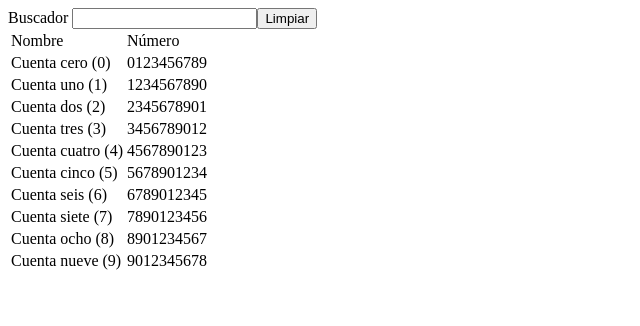
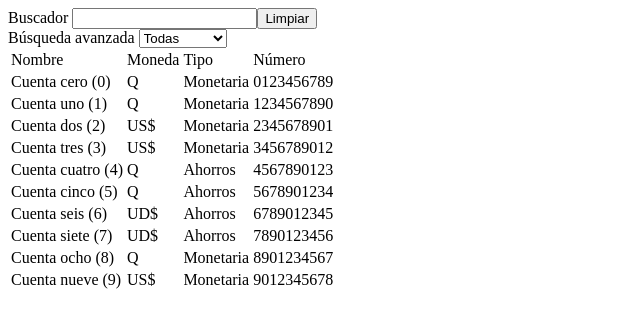
Before and after one commit to jorgeluh/FiltradoTablas, a plain HTML site: page index.html in a window 1280 px wide. Shown: the whole page, without its empty margins (0-640 px from the left). Drawn offline with nearby package versions, Linux system fonts and the light colour scheme.

Commit message:
Filtro para búsqueda avanzada.

```diff
--- a/index.html
+++ b/index.html
@@ -9,52 +9,84 @@
             Buscador <input type="text" id="buscador" /><button type="button" id="limpiar">Limpiar</button>
         </div>
         <div>
+            Búsqueda avanzada
+            <select id="avanzada">
+                <option value="todas">Todas</option>
+                <option value="Q">Quetzales</option>
+                <option value="USD">Dólares</option>
+                <option value="monetaria">Monetarias</option>
+                <option value="ahorros">Ahorros</option>
+            </select>
+        </div>
+        <div>
             <table id="cuentas">
                 <thead>
                     <tr>
                         <td>Nombre</td>
+                        <td>Moneda</td>
+                        <td>Tipo</td>
                         <td>Número</td>
                     </tr>
                 </thead>
                 <tbody>
-                    <tr class="filaCuenta">
+                    <tr class="filaCuenta todas monetaria Q">
                         <td class="nombre">Cuenta cero (0)</td>
+                        <td>Q</td>
+                        <td>Monetaria</td>
                         <td>0123456789</td>
                     </tr>
-                    <tr class="filaCuenta">
+                    <tr class="filaCuenta todas monetaria Q">
                         <td class="nombre">Cuenta uno (1)</td>
+                        <td>Q</td>
+                        <td>Monetaria</td>
                         <td>1234567890</td>
                     </tr>
-                    <tr class="filaCuenta">
+                    <tr class="filaCuenta todas monetaria USD">
                         <td class="nombre">Cuenta dos (2)</td>
+                        <td>US$</td>
+                        <td>Monetaria</td>
                         <td>2345678901</td>
                     </tr>
-                    <tr class="filaCuenta">
+                    <tr class="filaCuenta todas monetaria USD">
                         <td class="nombre">Cuenta tres (3)</td>
+                        <td>US$</td>
+                        <td>Monetaria</td>
                         <td>3456789012</td>
                     </tr>
-                    <tr class="filaCuenta">
+                    <tr class="filaCuenta todas ahorros Q">
                         <td class="nombre">Cuenta cuatro (4)</td>
+                        <td>Q</td>
+                        <td>Ahorros</td>
                         <td>4567890123</td>
                     </tr>
-                    <tr class="filaCuenta">
+                    <tr class="filaCuenta todas ahorros Q">
                         <td class="nombre">Cuenta cinco (5)</td>
+                        <td>Q</td>
+                        <td>Ahorros</td>
                         <td>5678901234</td>
                     </tr>
-                    <tr class="filaCuenta">
+                    <tr class="filaCuenta todas ahorros USD">
                         <td class="nombre">Cuenta seis (6)</td>
+                        <td>UD$</td>
+                        <td>Ahorros</td>
                         <td>6789012345</td>
                     </tr>
-                    <tr class="filaCuenta">
+                    <tr class="filaCuenta todas ahorros USD">
                         <td class="nombre">Cuenta siete (7)</td>
+                        <td>UD$</td>
+                        <td>Ahorros</td>
                         <td>7890123456</td>
                     </tr>
-                    <tr class="filaCuenta">
+                    <tr class="filaCuenta todas monetaria Q">
                         <td class="nombre">Cuenta ocho (8)</td>
+                        <td>Q</td>
+                        <td>Monetaria</td>
                         <td>8901234567</td>
                     </tr>
-                    <tr class="filaCuenta">
+                    <tr class="filaCuenta todas monetaria USD">
                         <td class="nombre">Cuenta nueve (9)</td>
+                        <td>US$</td>
+                        <td>Monetaria</td>
                         <td>9012345678</td>
                     </tr>
                 </tbody>
@@ -64,14 +96,14 @@
         <script>
             // Esto asocia los eventos del campo de texto y el botón sólo una vez, cuando la página termina de cargar.
             $(document).ready(function() {
-                // Maneja el evento cuando se suelta cualquier tecla sobre el campo de texto del buscador.
-                $("#buscador").keyup(function() {
-                    // Se lee el texto del campo de texto del buscador.
-                    var texto = $(this).val();
+                function aplicarFiltros(texto, filtro) {
+                    // Oculta todas las filas de la tabla para luego ir mostrando sólo las que cumplan las condiciones.
+                    $(".filaCuenta").hide();
 
-                    // Vuelve a mostrar todas las filas por si se van borrando caracteres del campo de texto y se deben mostrar más resultados.
-                    $(".filaCuenta").show();
+                    // Muestra todas las filas que tengan la clase que corresponda al valor seleccionado en la búsqueda avanzada.
+                    $("." + filtro).show();
 
+                    if (texto.length > 0) {
                         // Para cada elemento con la clase "nombre" (para identificar la columna sobre la que aplica el filtro).
                         $(".nombre").each(function() {
                             // Si el texto de la columna no contiene al texto buscado.
@@ -80,6 +112,17 @@
                                 $(this).parent().hide();
                             }
                         });
+                    }
+                }
+
+                // Maneja el evento cuando se suelta cualquier tecla sobre el campo de texto del buscador.
+                $("#buscador").keyup(function() {
+                    aplicarFiltros($(this).val(), $("#avanzada").val());
+                });
+
+                // Maneja el evento de cambio de selección en la búsqueda avanzada.
+                $("#avanzada").change(function() {
+                    aplicarFiltros($("#buscador").val(), $(this).val());
                 });
 
                 // Maneja el evento de click en el botón de limpiar.
@@ -87,8 +130,10 @@
                     // Limpia el campo de texto de búsqueda.
                     $("#buscador").val("");
 
-                    // Vuelve a mostrar todas las filas de la tabla.
-                    $(".filaCuenta").show();
+                    // Reinicia la lista de selección avanzada.
+                    $("#avanzada").val("todas");
+
+                    aplicarFiltros($("#buscador").val(), $("#avanzada").val());
                 });
             });
         </script>
```
Lines whose indentation alone changed are shown as unchanged.
